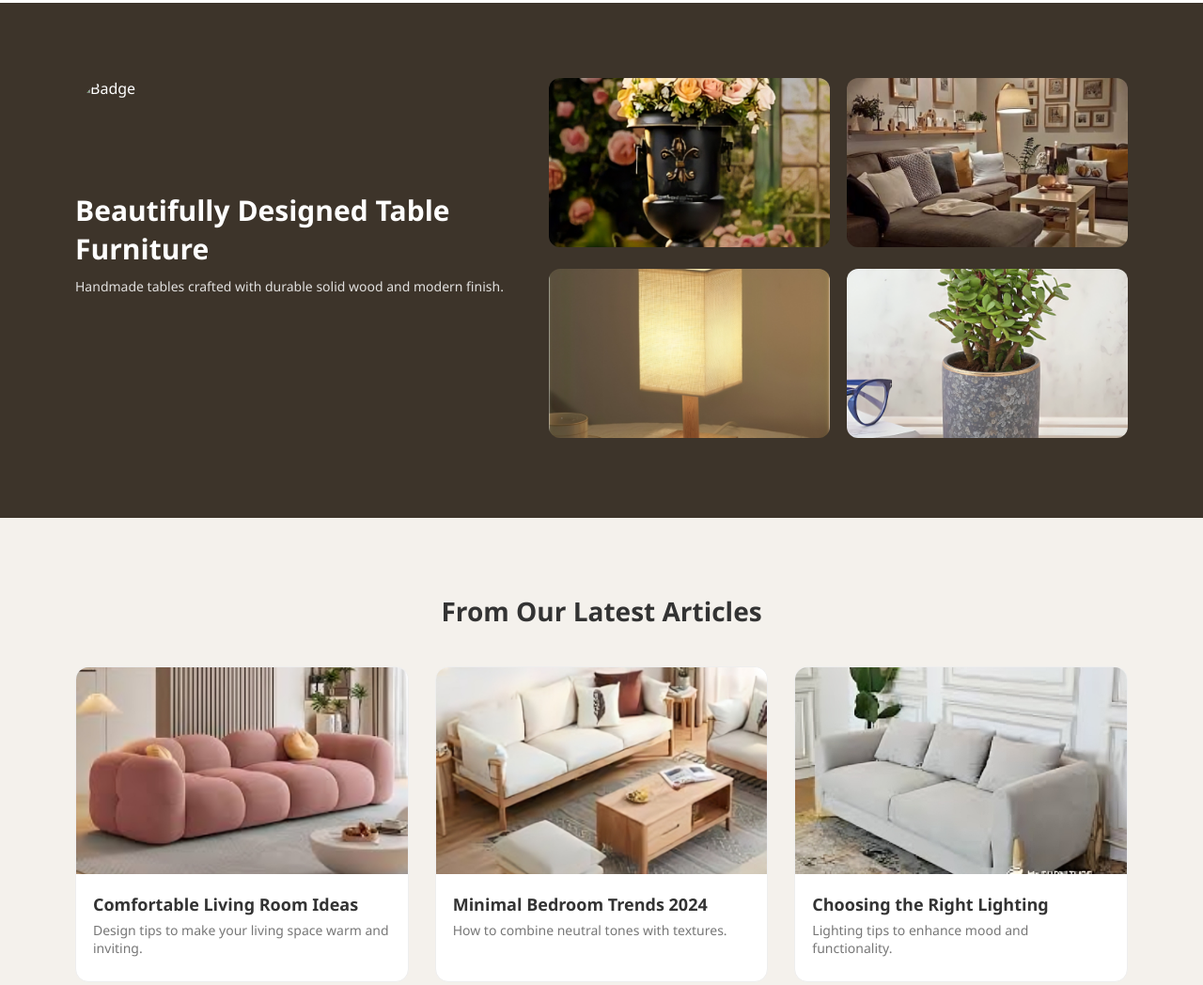
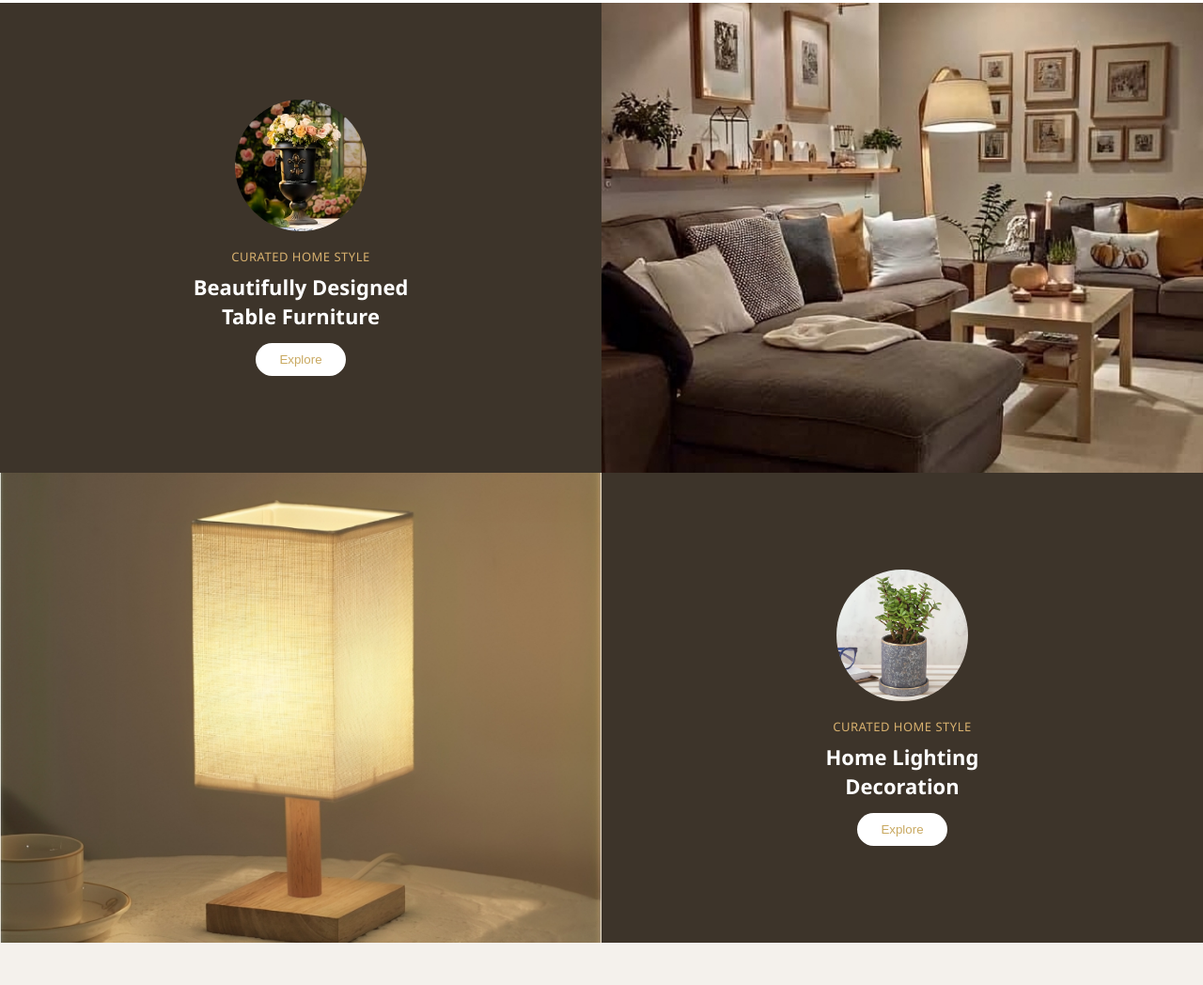
Before and after one commit to StarGlazze/KarigariLP, a plain HTML site: page index.html in a window 1280 px wide. Shown: the part 3569-4617 px from the top of the page at 94% size. Drawn offline with Linux system fonts and the light colour scheme.

Commit message:
memperbaiki html dan css pada section showcase agar sesuai dengan contoh LP yang diberikan

```diff
--- a/index.html
+++ b/index.html
@@ -301,25 +301,32 @@
         </div>
     </section>
 
-    <!-- MOSAIC / SHOWCASE SECTION (yang ada gambar kecil & text circle di kiri) -->
     <section id="showcase" class="showcase">
-        <div class="showcase-left">
-            <div class="circle-badge">
-                <img src="images/circle-icon.jpg" alt="Badge">
+        <!-- Kiri Atas -->
+        <div class="showcase-box dark-box">
+            <div class="circle-img">
+                <img src="images/room1.png" alt="room 1">
             </div>
-            <div class="showcase-text">
-                <h3>Beautifully Designed Table Furniture</h3>
-                <p>Handmade tables crafted with durable solid wood and modern finish.</p>
+            <p class="subtext">CURATED HOME STYLE</p>
+            <h3>Beautifully Designed<br>Table Furniture</h3>
+            <button class="btn-secondary explore-btn">Explore</button>
+        </div>
+        <!-- Kanan Atas -->
+        <div class="showcase-box img-box nozoom">
+            <img src="images/room2.png" alt="room 2">
+        </div>
+        <!-- Kiri Bawah -->
+        <div class="showcase-box img-box nozoom">
+            <img src="images/room3.png" alt="room 3">
+        </div>
+        <!-- Kanan Bawah -->
+        <div class="showcase-box dark-box">
+            <div class="circle-img">
+                <img src="images/room4.png" alt="room 4">
             </div>
-        </div>
-
-        <div class="showcase-right">
-            <div class="showcase-grid">
-                <div class="showcase-img"><img src="images/room1.png" alt=""></div>
-                <div class="showcase-img"><img src="images/room2.png" alt=""></div>
-                <div class="showcase-img"><img src="images/room3.png" alt=""></div>
-                <div class="showcase-img"><img src="images/room4.png" alt=""></div>
-            </div>
+            <p class="subtext">CURATED HOME STYLE</p>
+            <h3>Home Lighting<br>Decoration</h3>
+            <button class="btn-secondary explore-btn">Explore</button>
         </div>
     </section>
 
--- a/style.css
+++ b/style.css
@@ -572,57 +572,82 @@ body {
     margin-top: 35px;
 }
 
-/* SHOWCASE (MOSAIC) */
+/* SHOWCASE */
 .showcase {
-    padding: 80px;
-    background: #3d342a;
-    color: #fff;
+    padding: 0; /* no padding */
     display: grid;
-    grid-template-columns: 1fr 1.3fr;
-    gap: 30px;
+    grid-template-columns: 1fr 1fr;
+    grid-template-rows: 500px 500px;
+    gap: 0; /* no gap */
 }
 
-.showcase-left {
-    display: flex;
-    flex-direction: column;
-    gap: 25px;
-}
-
-.circle-badge {
-    width: 95px;
-    height: 95px;
-    border-radius: 50%;
+/* Box dasar */
+.showcase-box {
+    position: relative;
     overflow: hidden;
 }
 
-.circle-badge img {
+/* Full image */
+.img-box img {
     width: 100%;
     height: 100%;
     object-fit: cover;
 }
 
-.showcase-text h3 {
-    font-size: 30px;
-    font-weight: 600;
+/* Dark box (left top & right bottom) */
+.dark-box {
+    background: #3d342a;
+    color: white;
+    display: flex;
+    flex-direction: column;
+    justify-content: center;
+    align-items: center;
+    text-align: center;
 }
 
-.showcase-text p {
-    margin-top: 10px;
-    font-size: 14px;
-    opacity: 0.85;
+/* Mini Text (sub heading small) */
+.subtext {
+    color: #d8b16f;
+    font-size: 13px;
+    margin-bottom: 8px;
+    letter-spacing: 0.5px;
 }
 
-.showcase-right .showcase-grid {
-    display: grid;
-    grid-template-columns: repeat(2, 1fr);
-    gap: 18px;
+/* Circle image */
+.circle-img {
+    width: 140px;
+    height: 140px;
+    border-radius: 50%;
+    overflow: hidden;
+    margin-bottom: 18px;
 }
 
-.showcase-img img {
+.circle-img img {
     width: 100%;
-    height: 180px;
-    border-radius: 12px;
+    height: 100%;
     object-fit: cover;
+}
+
+/* Text */
+.dark-box h3 {
+    font-size: 22px;
+    line-height: 1.4;
+    margin-bottom: 14px;
+}
+
+/* Button explore */
+.dark-box .btn-secondary {
+    padding: 10px 25px;
+    background: white;
+    color: #c9a961;
+    border-radius: 25px;
+    transition: 0.3s;
+}
+
+/* Hover sama kayak Shop button */
+.dark-box .btn-secondary:hover {
+    background: #c9a961;
+    color: #fff;
 }
 
 /* ARTICLES */
```
